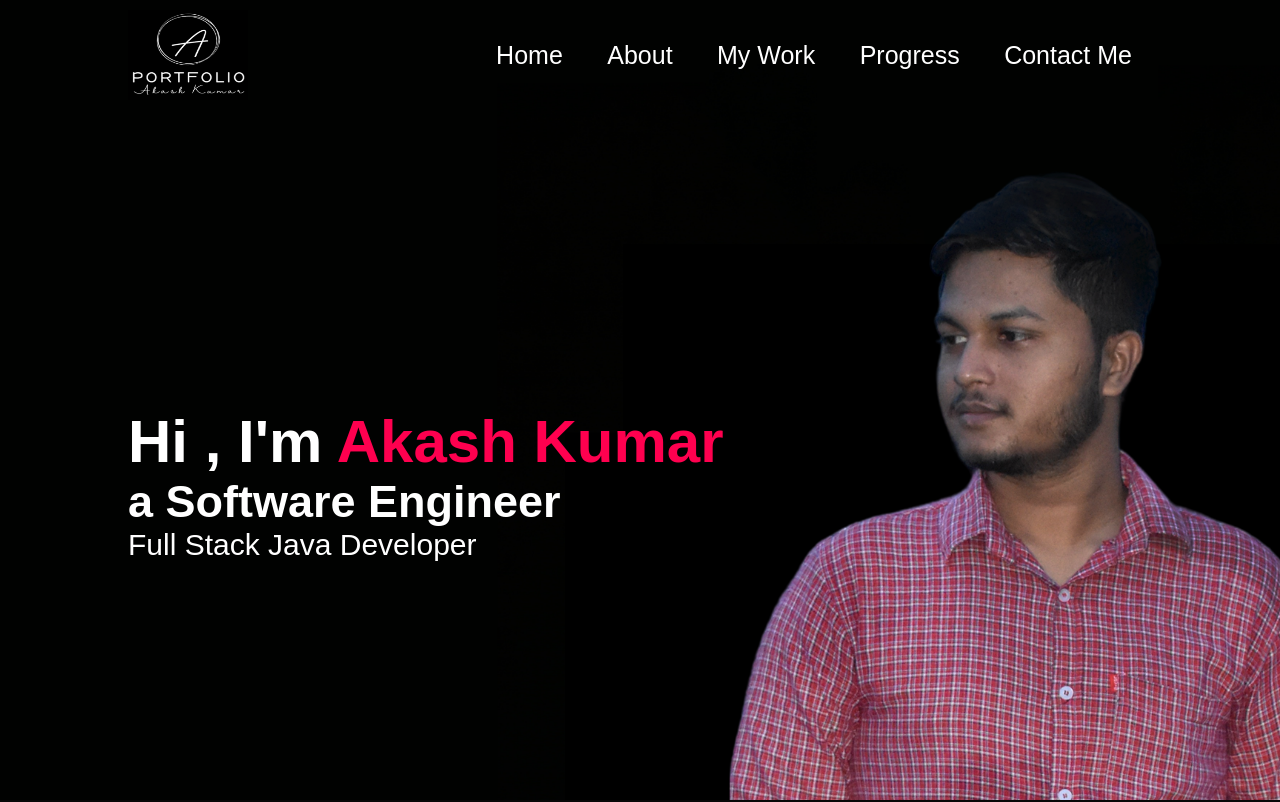
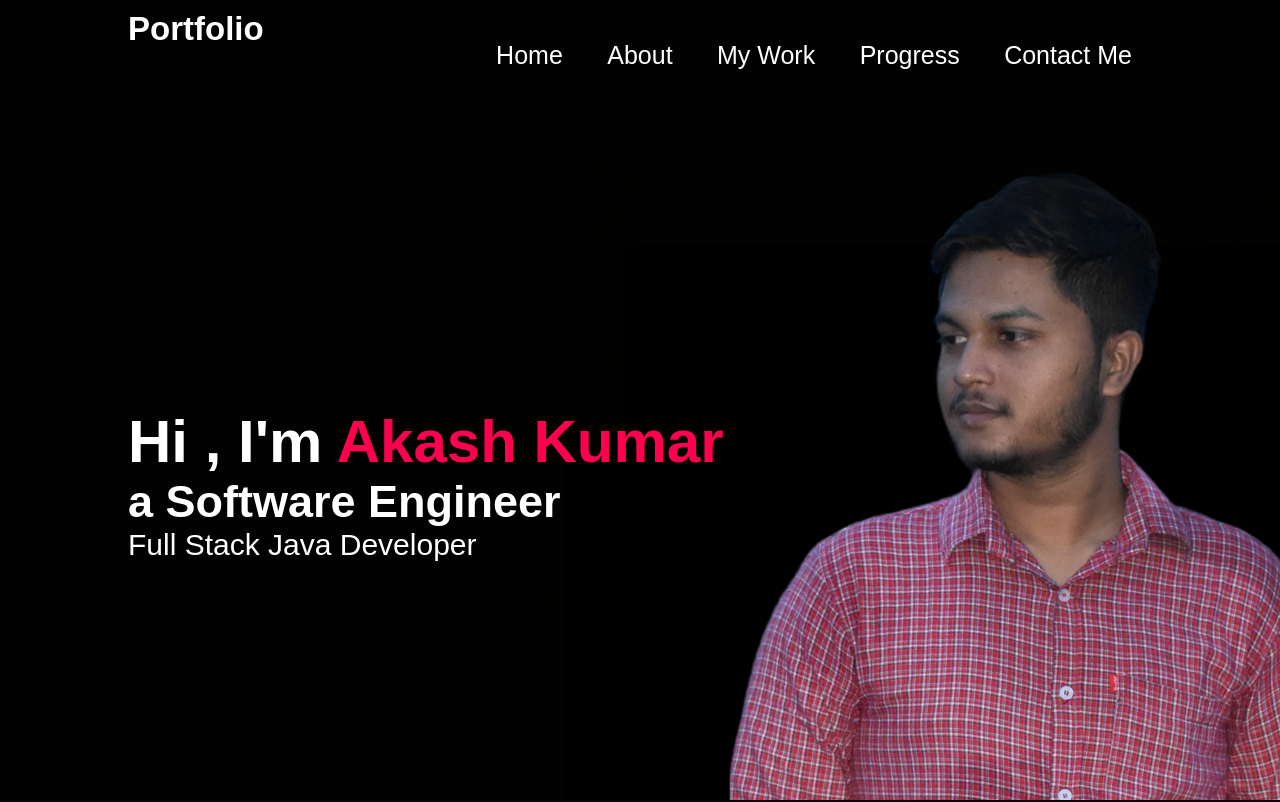
Before and after one commit to akashx07/My-Portfolio, a plain HTML site: page index.html in a window 1280 px wide. Shown: the top 802 px of the page. Drawn offline with Linux system fonts and the light colour scheme.

Commit message:
Update index.html

```diff
--- a/index.html
+++ b/index.html
@@ -11,8 +11,8 @@
     <div id="header">
     <div class="container">
         <nav>
-            <!-- <span class="logo"><h1>Portfolio</h1></span> -->
-            <img src="images/logo.png" class="logo">
+            <span class="logo"><h1>Portfolio</h1></span>
+<!--             <img src="images/logo.png" class="logo"> -->
             <ul id="sidemenu">
                 <li><a href="#header">Home</a></li>
                 <li><a href="#about">About</a></li>
```
